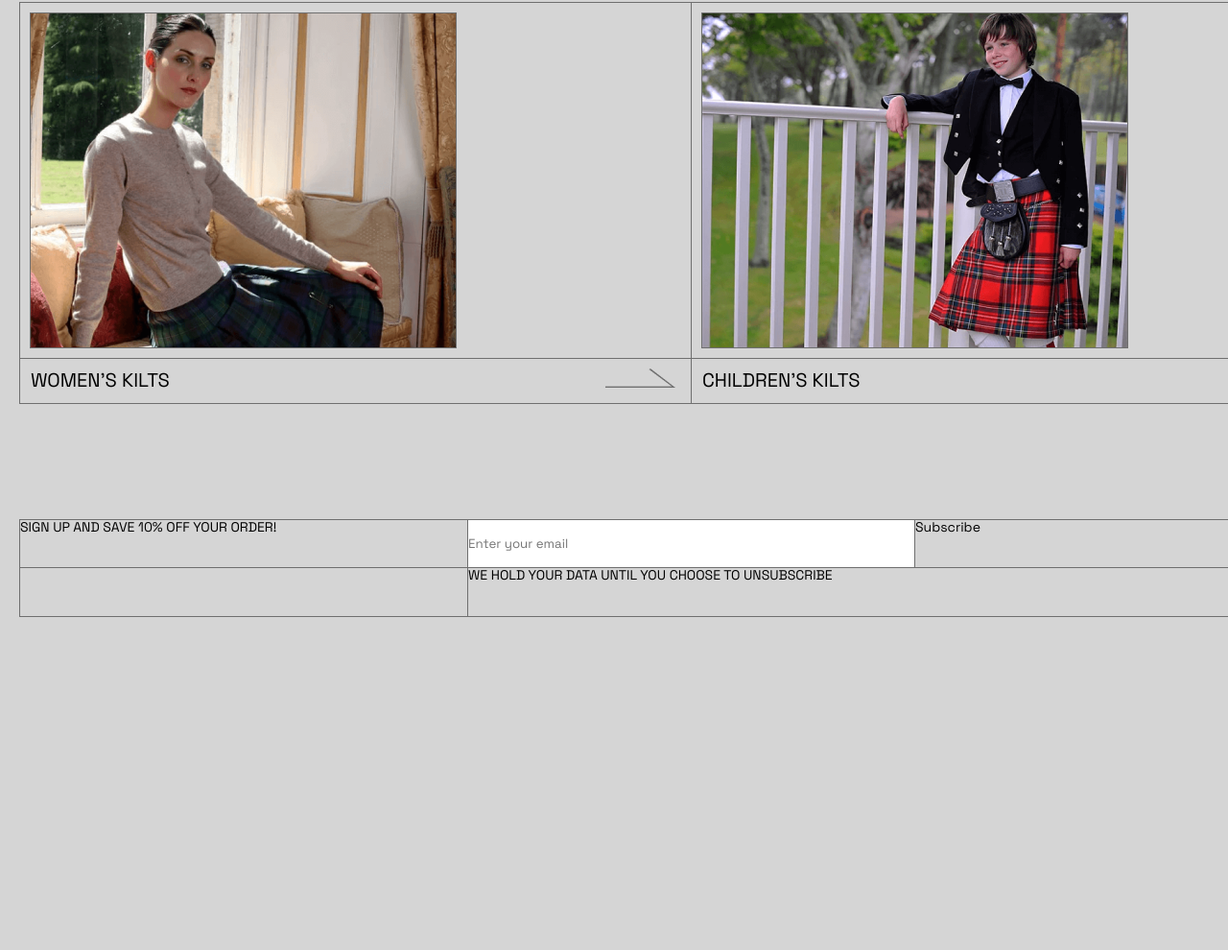
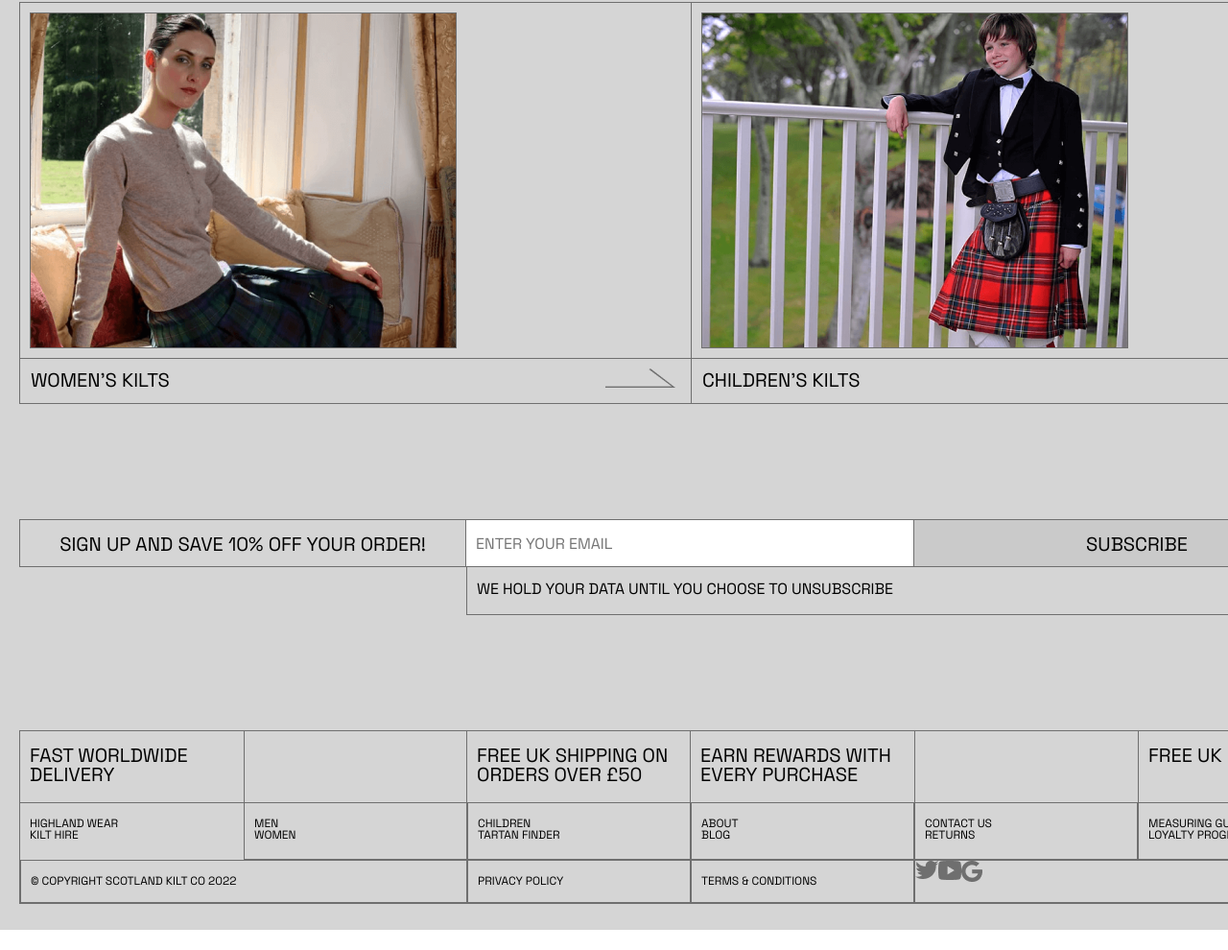
Before and after one commit to ZenovichAN/Kilt_First_Website, a plain HTML site: page index.html in a window 1280 px wide. Shown: the part 2531-3521 px from the top of the page at 96% size. After the commit the page ends 3500 px from the top, so only its background shows below. Drawn offline with Linux system fonts and the light colour scheme.

Commit message:
add last block of general page(six)

```diff
--- a/index.html
+++ b/index.html
@@ -12,6 +12,7 @@
     <link rel="stylesheet" href="CSS/tree-block-general-page.css">
     <link rel="stylesheet" href="/CSS/four-block-general.css">
     <link rel="stylesheet" href="/CSS/five-block-general-page.css">
+    <link rel="stylesheet" href="/CSS/six-block-general-end.css">
     <link rel="preconnect" href="https://fonts.googleapis.com">
     <link rel="preconnect" href="https://fonts.gstatic.com" crossorigin>
     <link href="https://fonts.googleapis.com/css2?family=Space+Grotesk:wght@300..700&display=swap" rel="stylesheet">
@@ -172,14 +173,68 @@
             <form action="#">
                 <input class="input-email-form" type="email" name="" id="" placeholder="Enter your email">
             </form>
-            <div class="item-tree-block"><a href="/">Subscribe</a></div>
+            <div class="item-tree-block"><a href="/">
+                    <h2>Subscribe</h2>
+                </a></div>
             <div class="item-four-block">
                 <h2>We hold your data until you choose to unsubscribe</h2>
             </div>
 
         </section>
 
-
+        <section class="six-block-footer">
+            <div class="six-block-item1">
+                <h2>FAST WORLDWIDE<br>DELIVERY</h2>
+            </div>
+            <div class="six-block-item2"></div>
+            <div class="six-block-item3">
+                <h2>FREE UK SHIPPING ON<br>ORDERS OVER £50</h2>
+            </div>
+            <div class="six-block-item4">
+                <h2>EARN REWARDS WITH<br>EVERY PURCHASE</h2>
+            </div>
+            <div class="six-block-item5"></div>
+            <div class="six-block-item6">
+                <h2>FREE UK RETURNS</h2>
+            </div>
+            <div class="six-block-item7"><a href="/">
+                    <h2>HIGHLAND WEAR</h2>
+                </a><a href="/"><h2>KILT HIRE</h2></a></div>
+            <div class="six-block-item8"><a href="/">
+                    <h2>MEN</h2>
+                </a>
+                <a href="/">
+                    <h2>WOMEN</h2>
+                </a>
+            </div>
+            <div class="six-block-item9"><a href="/">
+                    <h2>CHILDREN</h2>
+                </a><a href="/"><h2>TARTAN FINDER</h2></a></div>
+            <div class="six-block-item10"><a href="/">
+                    <h2>ABOUT</h2>
+                </a><a href="/"><h2>BLOG</h2></a></div>
+            <div class="six-block-item11"><a href="/">
+                    <h2>CONTACT US</h2>
+                </a><a href="/"><h2>RETURNS</h2></a></div>
+            <div class="six-block-item12"><a href="/">
+                    <h2>MEASURING GUIDE</h2>
+                </a><a href="/"><h2>LOYALTY PROGRAMME</h2></a></div>
+            <div class="six-block-item13">
+                <h2>© Copyright Scotland Kilt Co 2022</h2>
+            </div>
+            <!-- <div class="six-block-item14"></div> -->
+            <div class="six-block-item15"><a href="/">
+                    <h2>Privacy Policy</h2>
+                </a></div>
+            <div class="six-block-item16"><a href="/">
+                    <h2>Terms & Conditions</h2>
+                </a></div>
+            <div class="six-block-item17"><a href="https://x.com/" class="twitter"><img src="/images/Twitter.png"
+                        alt=""></a><a href="https://www.youtube.com" class="youtube"><img src="/images/YouTube.png"
+                        alt=""></a><a href="https://www.google.ru/" class="google"><img src="/images/Google.png"
+                        alt=""></a></div>
+            <!-- <div class="six-block-item18"></div> -->
+        </section>
 </body>
 
 </html>
--- a/scss/five-block-general-page.scss
+++ b/scss/five-block-general-page.scss
@@ -1,6 +1,5 @@
 .five-block-general-page {
     display: grid;
-    border: var(--border);
     grid-template-columns: repeat(3, 466px);
     grid-template-rows: 50px 50px;
     margin-left: 20px;
@@ -10,22 +9,49 @@
 }
 
 .item-one-five-block {
-    border-bottom: var(--border);
+    border: var(--border);
+    h2{
+        font-size: 20px;
+        text-align: center;
+        margin-top: 15px;
+    }
 }
-.input-email-form{
+
+.input-email-form {
     width: 466px;
     height: 50px;
-    border-left: var(--border);
+    border-top: var(--border);
     border-bottom: var(--border);
+    text-transform: uppercase;
+      font-size: 16px;
+      padding-left: 10px;
+
+
 }
+
 .item-tree-block {
-    border-left: var(--border);
-    border-bottom: var(--border);
+    border: var(--border);
+    background: rgba(111, 111, 111, 0.1);
+
+    h2{
+        font-size: 20px;
+        text-align: center;
+        margin-top: 15px;
+    }
 }
+
 .item-four-block {
     border-right: var(--border);
     border-left: var(--border);
+border-top: none;
+    border-bottom: var(--border);
     grid-column: 2 / span 2; // со второй колонки начать и растянуть на две колонки
     // justify-content: start;
-        // grid-row: span 2;
+    // grid-row: span 2;
+    h2{
+        font-size: 16px;
+        text-align: left;
+        margin-left: 10px;
+        margin-top: 15px;
+    }
 }
--- /dev/null
+++ b/scss/six-block-general-end.scss
@@ -0,0 +1,143 @@
+.six-block-footer {
+    display: grid;
+    grid-template-columns: repeat(6, 233px);
+    grid-template-rows: 74px 60px 45px;
+    border: var(--border);
+    margin-left: 20px;
+    margin-right: 20px;
+    margin-top: 120px;
+    // *{
+    //     border: var(--border);
+    // }
+}
+.six-block-item1 {
+    font-size: 20px;
+    padding-left: 10px;
+    padding-top: 15px;
+}
+.six-block-item2 {
+    border-left: var(--border);
+    border-right: var(--border);
+}
+
+.six-block-item3 {
+
+    font-size: 20px;
+    padding-left: 10px;
+    padding-top: 15px;
+    border-right: var(--border);
+}
+
+.six-block-item4 {
+    font-size: 20px;
+    padding-left: 10px;
+    padding-top: 15px;
+}
+
+.six-block-item5 {
+    border-left: var(--border);
+}
+
+.six-block-item6 {
+    font-size: 20px;
+    padding-left: 10px;
+    padding-top: 15px;
+    border-left: var(--border);
+}
+
+.six-block-item7 {
+    border-top: var(--border);
+    padding-left: 10px;
+    padding-top: 15px;
+    h2{
+        font-size: 12px;
+    }
+}
+
+.six-block-item8 {
+    border: var(--border);
+    padding-left: 10px;
+    padding-top: 15px;
+    h2{
+        font-size: 12px;
+    }
+}
+
+.six-block-item9 {
+    border: var(--border);
+    padding-left: 10px;
+    padding-top: 15px;
+    h2{
+        font-size: 12px;
+    }
+}
+
+.six-block-item10 {
+    border: var(--border);
+    padding-left: 10px;
+    padding-top: 15px;
+    h2{
+        font-size: 12px;
+    }
+}
+
+.six-block-item11 {
+    border: var(--border);
+    padding-left: 10px;
+    padding-top: 15px;
+    h2{
+        font-size: 12px;
+    }
+}
+
+.six-block-item12 {
+    border: var(--border);
+    padding-left: 10px;
+    padding-top: 15px;
+    h2{
+        font-size: 12px;
+    }
+}
+
+.six-block-item13 {
+    border: var(--border);
+    grid-column: 1 / span 2;
+    padding-left: 10px;
+    padding-top: 15px;
+    h2{
+        font-size: 12px;
+    }
+}
+
+
+
+.six-block-item15 {
+    border: var(--border);
+    padding-left: 10px;
+    padding-top: 15px;
+    h2{
+        font-size: 12px;
+    }
+}
+
+.six-block-item16 {
+    border: var(--border);
+    padding-left: 10px;
+    padding-top: 15px;
+    h2{
+        font-size: 12px;
+    }
+}
+
+.six-block-item17 {
+    border: var(--border);
+    grid-column: 5 / span 2;
+    // align-content: center;
+
+}
+
+.twitter {}
+
+.youtube {}
+
+.google {}
--- a/scss/style.scss
+++ b/scss/style.scss
@@ -36,7 +36,7 @@ body {
 //  }
 .wrapper {
   width: 1440px;
-  height: 3521px;
+  height: 3500px;
   margin: 0 auto;
   background-color: var(--color-dark-gray);
 }
```
Also changed, not shown: CSS/five-block-general-page.css, CSS/six-block-general-end.css (added), CSS/style.css, images/Google.png (added), images/Twitter.png (added), images/YouTube.png (added).
